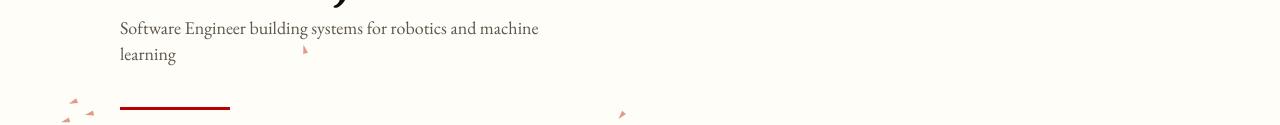
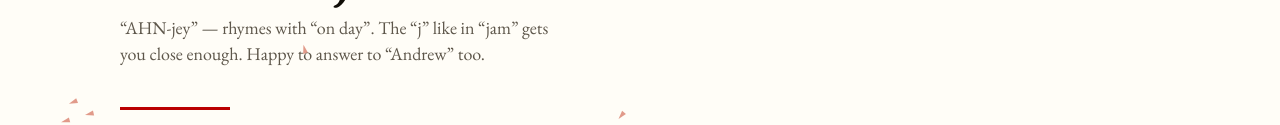
Before and after one commit to zistabar/zistabar.github.io, a plain HTML site: page index.html in a window 1280 px wide. Shown: the part 207-332 px from the top of the page. Drawn offline with nearby package versions, Linux system fonts and the light colour scheme.

Commit message:
Replace the role line with a pronunciation note

```diff
--- a/index.html
+++ b/index.html
@@ -34,7 +34,7 @@
 
   <main>
     <h1>Andrzej Zieta</h1>
-    <p class="role">Software Engineer building systems for robotics and machine learning</p>
+    <p class="role">“AHN-jey” — rhymes with “on day”. The “j” like in “jam” gets you close enough. Happy to answer to “Andrew” too.</p>
     <hr class="rule">
     <p class="summary">Ten years building high-performance systems. Most recently networking APIs at Google serving 28,000 queries per second. Trained in robotics and control, practised in deep learning. Now looking for applied research in AI and robotics aimed at human health.</p>
 
```
